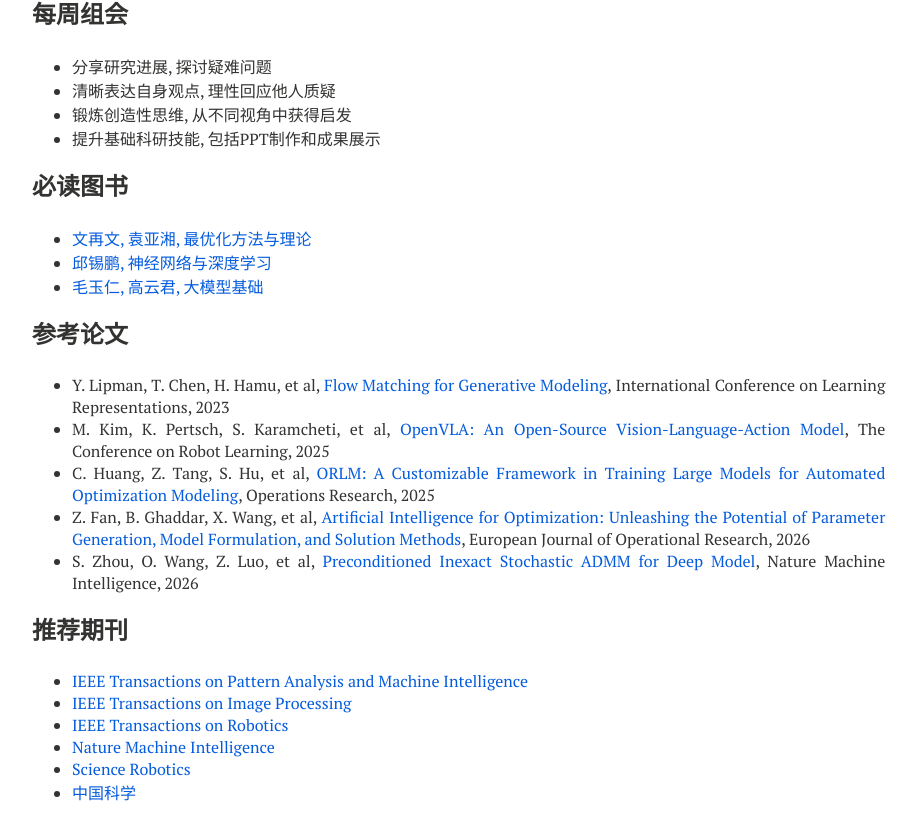
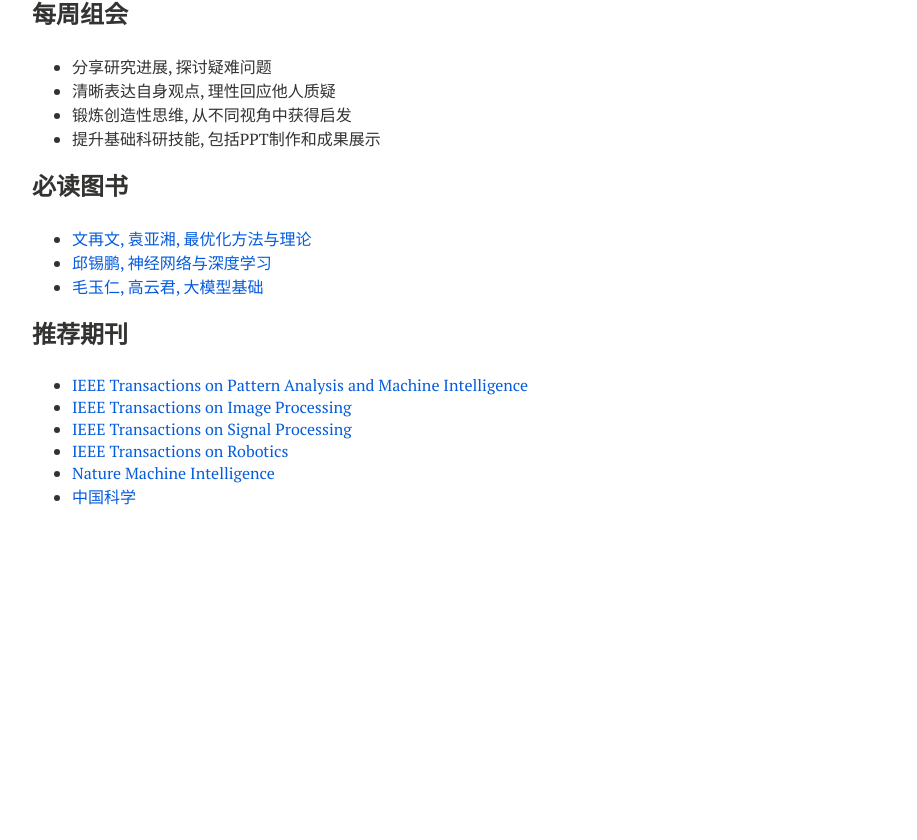
Before and after one commit to xianchaoxiu/xianchaoxiu.github.io, a Jekyll site: the page built from chinese/reading/index.md, in a window 1280 px wide and 900 px high, scrolled down 1580 px. Shown: the top 840 px of the window, without its empty margins (288-1205 px from the left). Built offline with Jekyll 4.4.1, drawn with Linux system fonts in a browser that asks for light colours; nearby versions of some CDN libraries; after the commit the page ends 2184 px from its top, so only the background shows below that.

Commit message:
Update index.md

```diff
--- a/chinese/reading/index.md
+++ b/chinese/reading/index.md
@@ -82,20 +82,10 @@ share: false
 *  <a href="https://www.bilibili.com/video/BV1PB6XYFET2/" class="textlink" target="_blank"> 毛玉仁, 高云君, 大模型基础 </a> <br>
 
 
-
-### 参考论文
-* Y. Lipman, T. Chen, H. Hamu, et al, <a href="https://openreview.net/forum?id=PqvMRDCJT9t" class="textlink" target="_blank">Flow Matching for Generative Modeling</a>, International Conference on Learning Representations, 2023 <br>
-* M. Kim, K. Pertsch, S. Karamcheti, et al, <a href="https://proceedings.mlr.press/v270/kim25c.html" class="textlink" target="_blank">OpenVLA: An Open-Source Vision-Language-Action Model</a>, The Conference on Robot Learning, 2025 <br>
-* C. Huang, Z. Tang, S. Hu, et al, <a href="https://doi.org/10.1287/opre.2024.1233" class="textlink" target="_blank">ORLM: A Customizable Framework in Training Large Models for Automated Optimization Modeling</a>, Operations Research, 2025 <br>
-* Z. Fan, B. Ghaddar, X. Wang, et al, <a href="https://doi.org/10.1016/j.ejor.2025.08.029" class="textlink" target="_blank">Artificial Intelligence for Optimization: Unleashing the Potential of Parameter Generation, Model Formulation, and Solution Methods</a>, European Journal of Operational Research, 2026 <br>
-* S. Zhou, O. Wang, Z. Luo, et al, <a href="https://doi.org/10.1038/s42256-026-01182-3" class="textlink" target="_blank">Preconditioned Inexact Stochastic ADMM for Deep Model</a>, Nature Machine Intelligence, 2026 <br>
-
-
-
 ### 推荐期刊
 *  <a href="https://ieeexplore.ieee.org/xpl/RecentIssue.jsp?punumber=34" class="textlink" target="_blank"> IEEE Transactions on Pattern Analysis and Machine Intelligence </a> <br>
 *  <a href="https://ieeexplore.ieee.org/xpl/RecentIssue.jsp?punumber=83" class="textlink" target="_blank"> IEEE Transactions on Image Processing </a> <br>
+*  <a href="https://ieeexplore.ieee.org/xpl/RecentIssue.jsp?punumber=78" class="textlink" target="_blank"> IEEE Transactions on Signal Processing </a> <br>
 *  <a href="https://ieeexplore.ieee.org/xpl/RecentIssue.jsp?punumber=8860" class="textlink" target="_blank"> IEEE Transactions on Robotics </a> <br>
 *  <a href="https://www.nature.com/natmachintell/" class="textlink" target="_blank"> Nature Machine Intelligence </a> <br>
-*  <a href="https://www.science.org/journal/scirobotics" class="textlink" target="_blank"> Science Robotics </a> <br>
 *  <a href="https://www.scichina.com/" class="textlink" target="_blank"> 中国科学 </a> <br>
```
